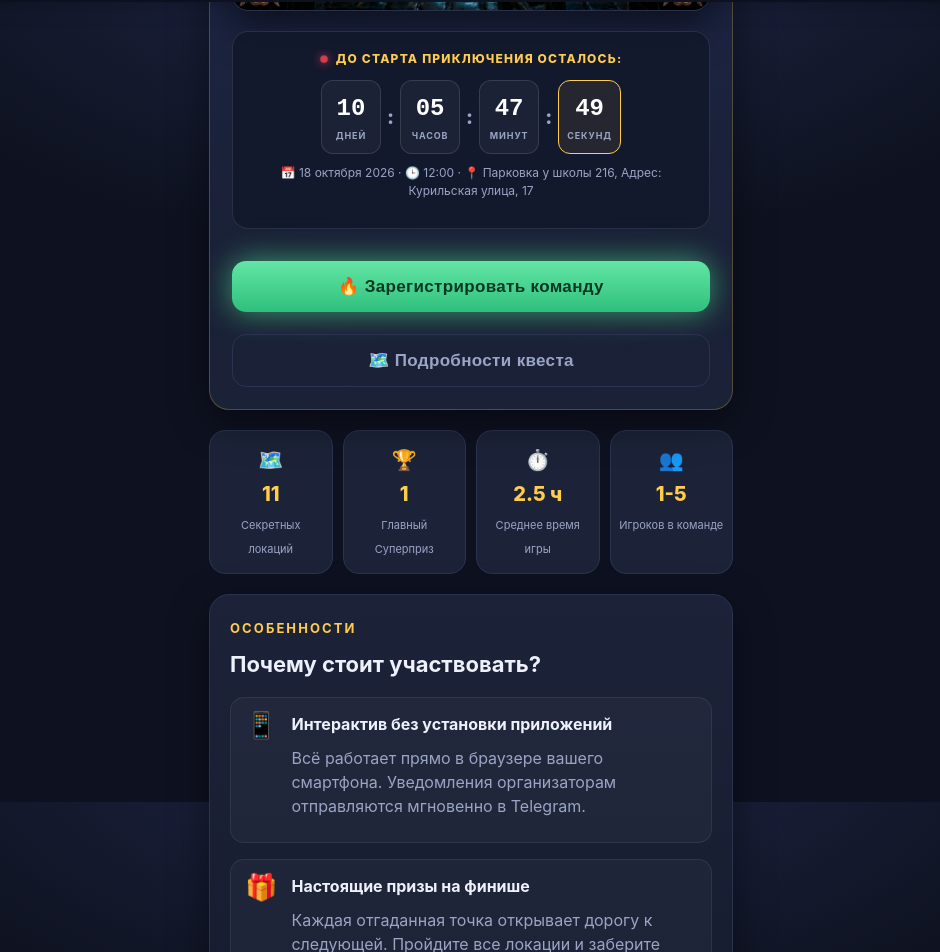
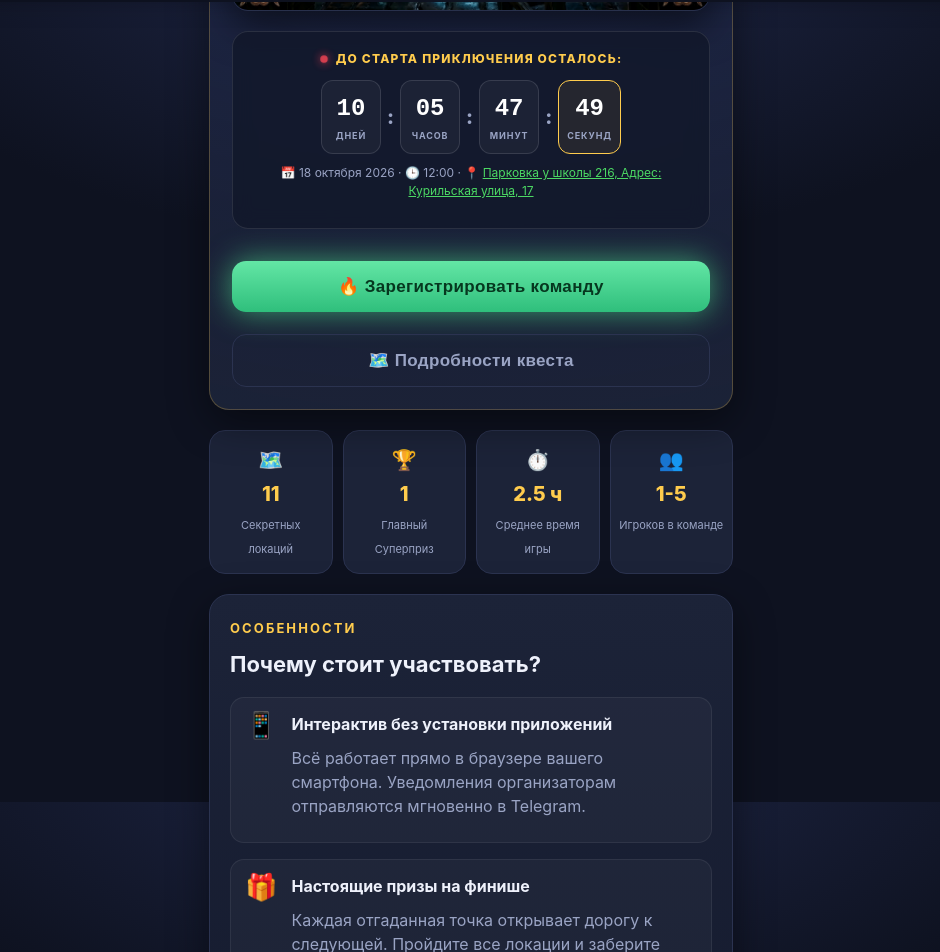
Before and after one commit to magzumAlmat/missionTomirisEvents, a React (Vite) app: page /#/landing in a window 1280 px wide. Shown: the part 798-1750 px from the top of the page, without its empty margins (169-1109 px from the left). Built offline with nearby package versions, Linux system fonts and the light colour scheme; no server answers.

Commit message:
feat: add 2GIS link to address everywhere, make it clickable on landing

```diff
--- a/src/pages/Landing.jsx
+++ b/src/pages/Landing.jsx
@@ -129,7 +129,22 @@ export default function Landing() {
             </div>
           </div>
           <p className="countdown-sub">
-            📅 {displayDate} · 🕒 {displayTime} · 📍 {displayPlace}
+            📅 {displayDate} · 🕒 {displayTime} · 📍{" "}
+            {(() => {
+              const urlMatch = displayPlace.match(/(https?:\/\/\S+)\)?/);
+              if (urlMatch) {
+                const url = urlMatch[1].replace(/\)$/, "");
+                const label = displayPlace.replace(/\s*\(?\s*https?:\/\/\S+\)?\s*/, "").trim();
+                return (
+                  <>
+                    <a href={url} target="_blank" rel="noopener noreferrer" style={{ color: "#4cd964", textDecoration: "underline" }}>
+                      {label || displayPlace}
+                    </a>
+                  </>
+                );
+              }
+              return displayPlace;
+            })()}
           </p>
         </div>
 
--- a/src/questConfig.js
+++ b/src/questConfig.js
@@ -13,7 +13,7 @@ export const QUEST = {
 
   poster: {
     tagline: "Городской квест-приключение",
-    place: "Парковка у школы 216, Адрес: Курильская улица, 17",
+    place: "Парковка у школы 216, Адрес: Курильская улица, 17 (https://go.2gis.com/jzNzu)",
     organizer: "Организатор: Хранительница игры",
     howTo: [
       "Прибудьте на стартовую точку и найдите Хранительницу.",
```
Also changed, not shown: 1 other file (tests, documents, lock files or other folders).
